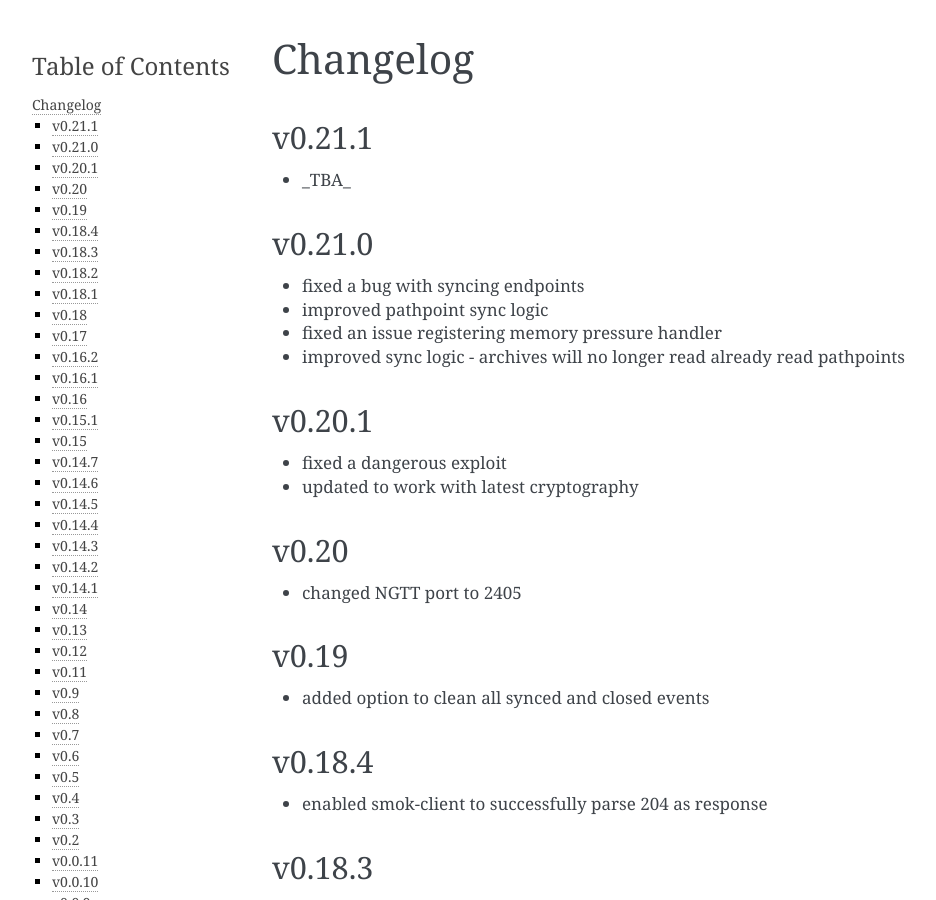
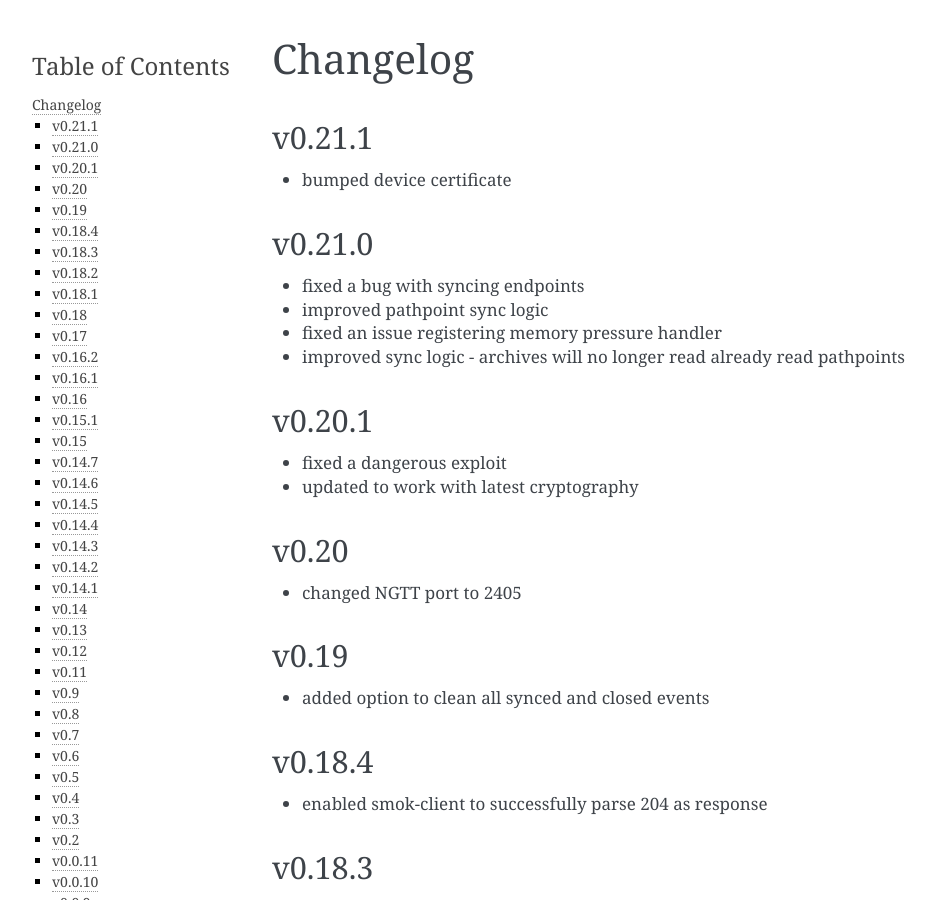
Before and after one commit to smok-serwis/smok-client, a Sphinx documentation site: the page built from docs/changelog.rst, in a window 1280 px wide and 900 px high. Shown: the whole window, without its empty margins (148-1084 px from the left). Built offline with Sphinx 7.4.7, drawn with Linux system fonts in a browser that asks for light colours.

Commit message:
bumped certificates

```diff
--- a/docs/changelog.rst
+++ b/docs/changelog.rst
@@ -4,7 +4,7 @@ Changelog
 v0.21.1
 ~~~~~~~
 
-* _TBA_
+* bumped device certificate
 
 v0.21.0
 ~~~~~~~
--- a/smok/__init__.py
+++ b/smok/__init__.py
@@ -1 +1 @@
-__version__ = '0.21.1a1'
+__version__ = '0.21.1a2'
```
Also changed, not shown: 1 other file.
